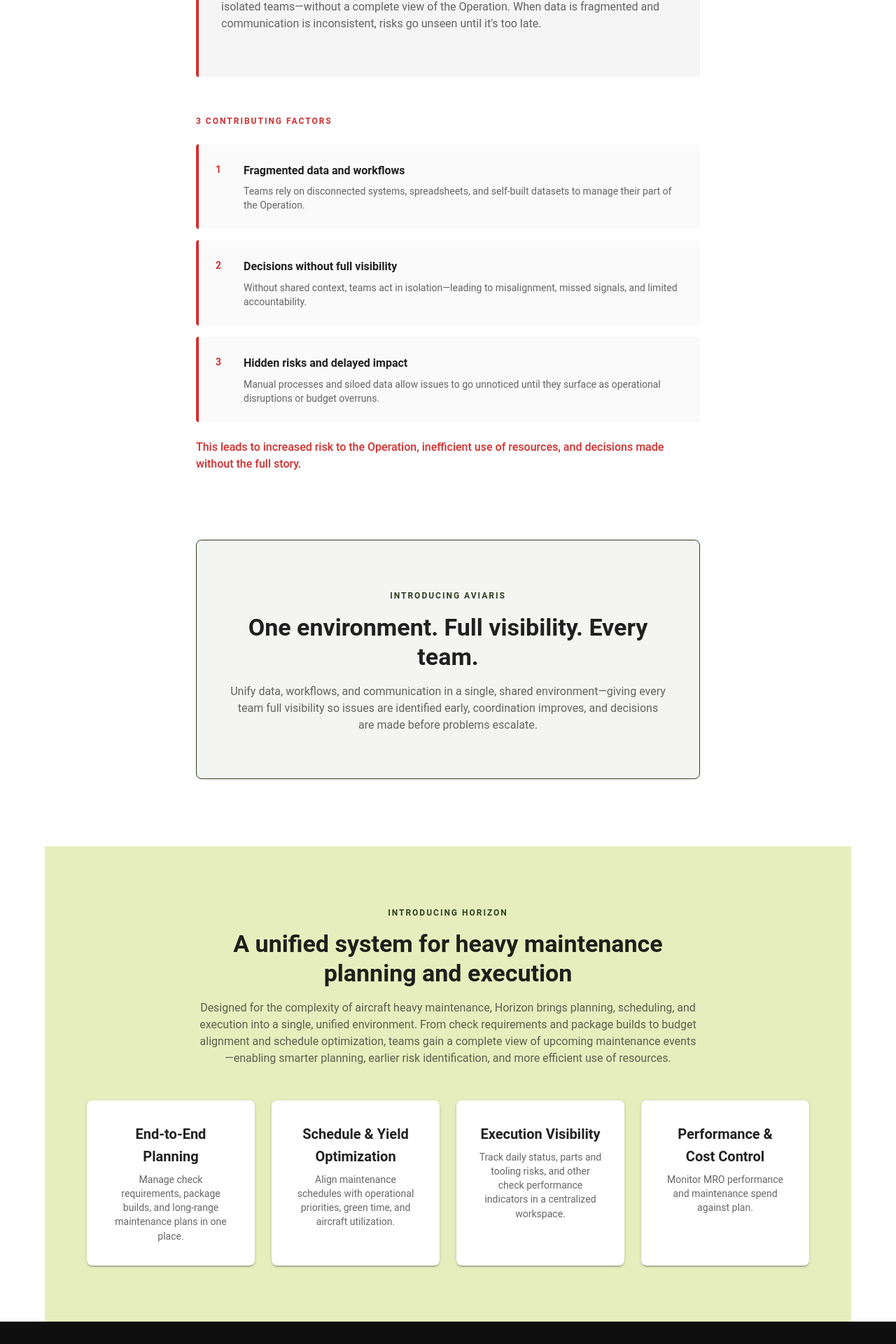
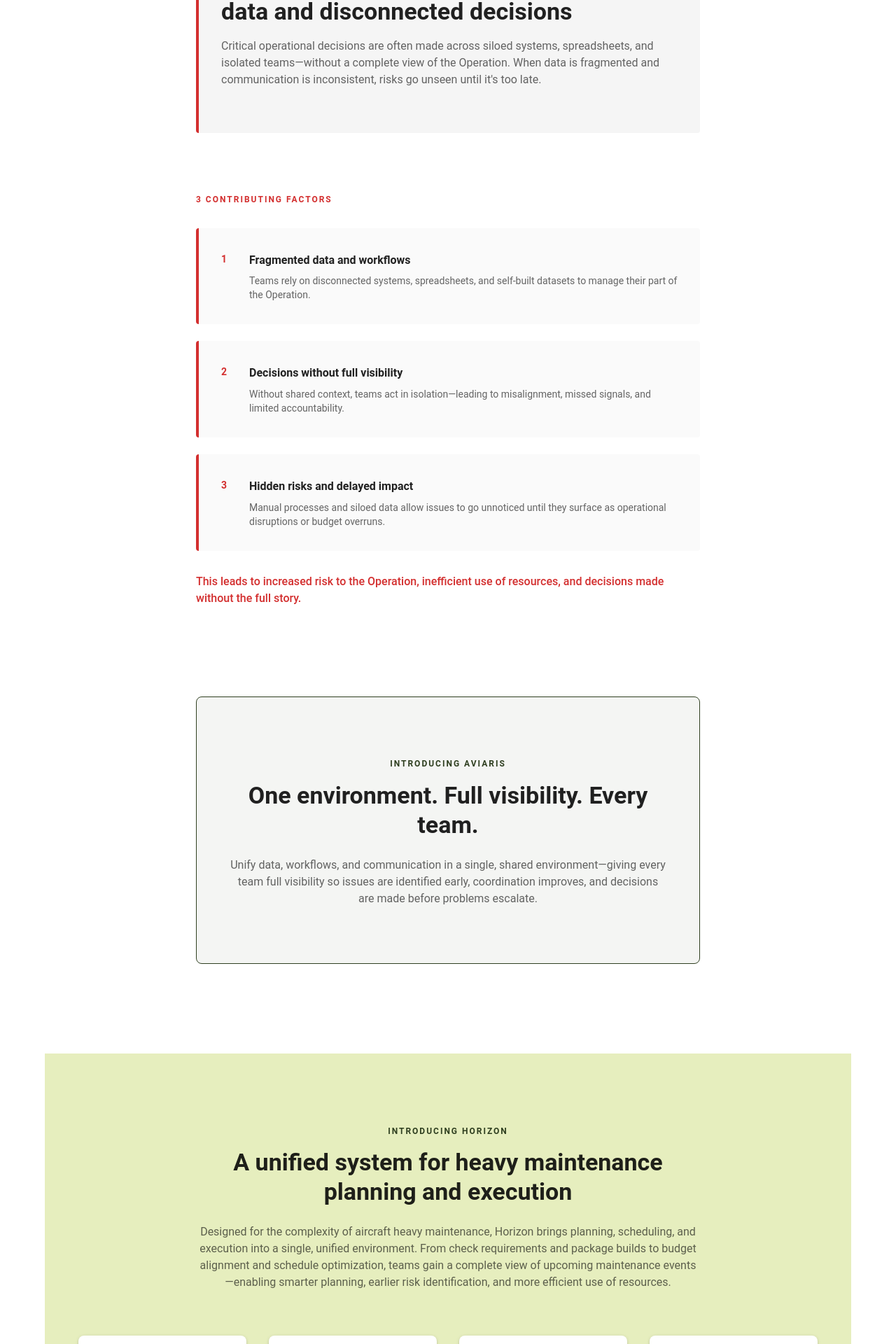
Before and after one commit to AYVEEAIRIS/aviaris-landing-website, a Next.js app: page / in a window 1280 px wide. Shown: the part 638-2558 px from the top of the page at 70% size. Built offline with nearby package versions, Linux system fonts and the light colour scheme.

Commit message:
added generous vertical padding between sections

```diff
--- a/src/app/page.tsx
+++ b/src/app/page.tsx
@@ -10,12 +10,12 @@
 export default function HomePage() {
   return (
     <main>
-      <Container sx={{ textAlign: 'center', paddingTop: '4rem' }}>
+      <Container sx={{ textAlign: 'center', paddingTop: '6rem', paddingBottom: '6rem' }}>
         <Box
           component="img"
           src="/Horizontal Lockups-Black.svg"
           alt="Aviaris Horizontal Logo"
-          sx={{ height: '80px', marginBottom: '4rem' }}
+          sx={{ height: '80px', marginBottom: '5rem' }}
         />
 
         <Typography variant="h5" color="text.secondary" gutterBottom>
@@ -26,7 +26,7 @@
 
         <Box
           sx={{
-            mt: 8,
+            mt: 12,
             py: 8,
             px: 4,
             borderLeft: `4px solid ${theme.palette.error.main}`,
@@ -58,7 +58,7 @@
           </Typography>
         </Box>
 
-        <Box sx={{ mt: 6, maxWidth: '720px', mx: 'auto', textAlign: 'left' }}>
+        <Box sx={{ mt: 10, maxWidth: '720px', mx: 'auto', textAlign: 'left' }}>
           <Typography
             variant="overline"
             sx={{
@@ -73,8 +73,8 @@
             sx={{
               display: 'flex',
               flexDirection: 'column',
-              gap: 2,
-              mt: 2,
+              gap: 3,
+              mt: 3,
             }}
           >
             {[
@@ -95,7 +95,7 @@
                 key={i}
                 elevation={0}
                 sx={{
-                  p: 3,
+                  p: 4,
                   borderRadius: 1,
                   borderLeft: `4px solid ${theme.palette.error.main}`,
                   backgroundColor: theme.palette.grey[50],
@@ -129,7 +129,7 @@
           <Typography
             variant="body1"
             fontWeight={500}
-            sx={{ mt: 3, color: theme.palette.error.main }}
+            sx={{ mt: 4, color: theme.palette.error.main }}
           >
             This leads to increased risk to the Operation, inefficient use of
             resources, and decisions made without the full story.
@@ -139,8 +139,8 @@
         <Paper
           elevation={0}
           sx={{
-            mt: 12,
-            py: 8,
+            mt: 16,
+            py: 10,
             px: 6,
             textAlign: 'center',
             maxWidth: '720px',
@@ -160,7 +160,7 @@
           >
             Introducing Aviaris
           </Typography>
-          <Typography variant="h4" fontWeight={700} sx={{ mt: 1, mb: 2 }}>
+          <Typography variant="h4" fontWeight={700} sx={{ mt: 1, mb: 3 }}>
             One environment. Full visibility. Every team.
           </Typography>
           <Typography variant="body1" color="text.secondary">
@@ -174,14 +174,14 @@
         <Box
           id="horizon"
           sx={{
-            mt: 12,
-            py: 10,
+            mt: 16,
+            py: 12,
             px: 4,
             backgroundColor: theme.palette.secondary.main,
           }}
         >
           <Box
-            sx={{ maxWidth: '720px', mx: 'auto', textAlign: 'center', mb: 6 }}
+            sx={{ maxWidth: '720px', mx: 'auto', textAlign: 'center', mb: 8 }}
           >
             <Typography
               variant="overline"
@@ -193,7 +193,7 @@
             >
               Introducing Horizon
             </Typography>
-            <Typography variant="h4" fontWeight={700} sx={{ mt: 1, mb: 2 }}>
+            <Typography variant="h4" fontWeight={700} sx={{ mt: 1, mb: 3 }}>
               A unified system for heavy maintenance planning and execution
             </Typography>
             <Typography variant="body1" color="text.secondary">
@@ -209,7 +209,7 @@
           <Box
             sx={{
               display: 'flex',
-              gap: 3,
+              gap: 4,
               justifyContent: 'center',
               flexWrap: 'wrap',
             }}
@@ -235,7 +235,7 @@
               <Paper
                 key={feature.title}
                 elevation={2}
-                sx={{ p: 4, borderRadius: 2, width: 240 }}
+                sx={{ p: 5, borderRadius: 2, width: 240 }}
               >
                 <Typography variant="h6" fontWeight={700} gutterBottom>
                   {feature.title}
```
